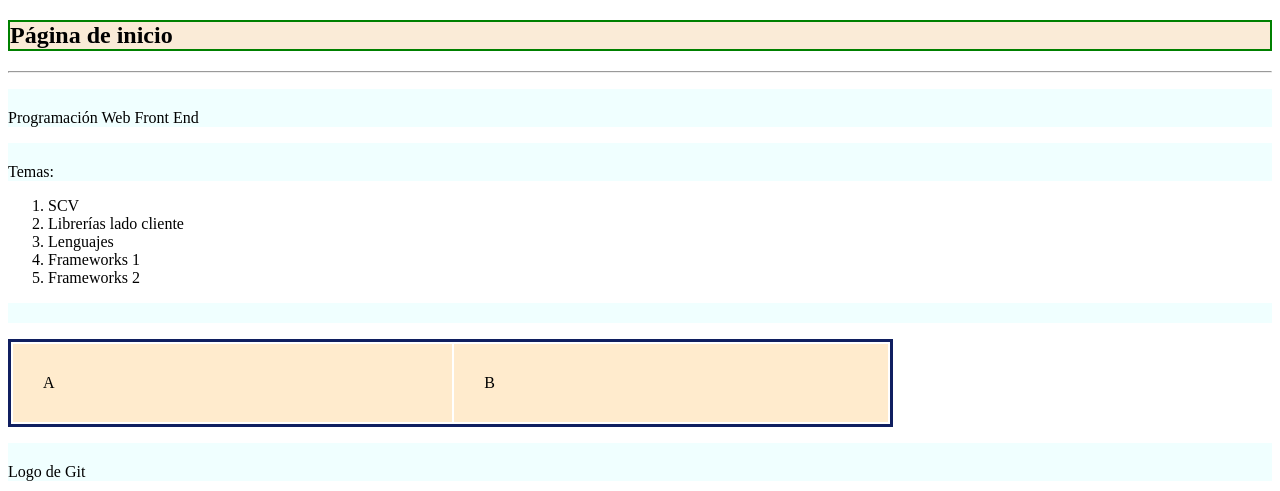
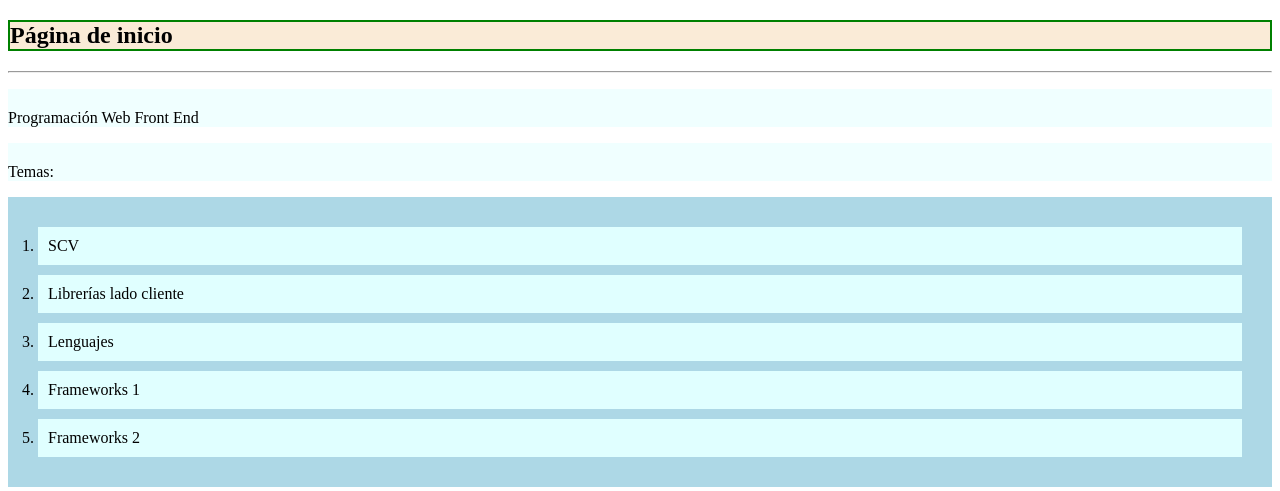
Before and after one commit to LeonardoNevarezChavez/proyecto2_git, a plain HTML site: page index.html in a window 1280 px wide. Shown: the top 491 px of the page. Drawn offline with Linux system fonts and the light colour scheme.

Commit message:
Se agrega nuevo archivo para estilos CSS en lista ol y elementos li

```diff
--- /dev/null
+++ b/estilos_listas.css
@@ -0,0 +1,10 @@
+ol {
+    background-color: lightblue;
+    padding: 20px;
+}
+
+li {
+    background-color: lightcyan;
+    margin: 10px;
+    padding: 10px;
+}
--- a/index.html
+++ b/index.html
@@ -7,6 +7,8 @@
     initial-scale=1.0">
     <link rel="stylesheet"
     href="estilos.css"/>
+    <link rel="stylesheet"
+    href="estilos_listas.css"/>
     <title>Inicio</title>
 </head>
 <body>
```
